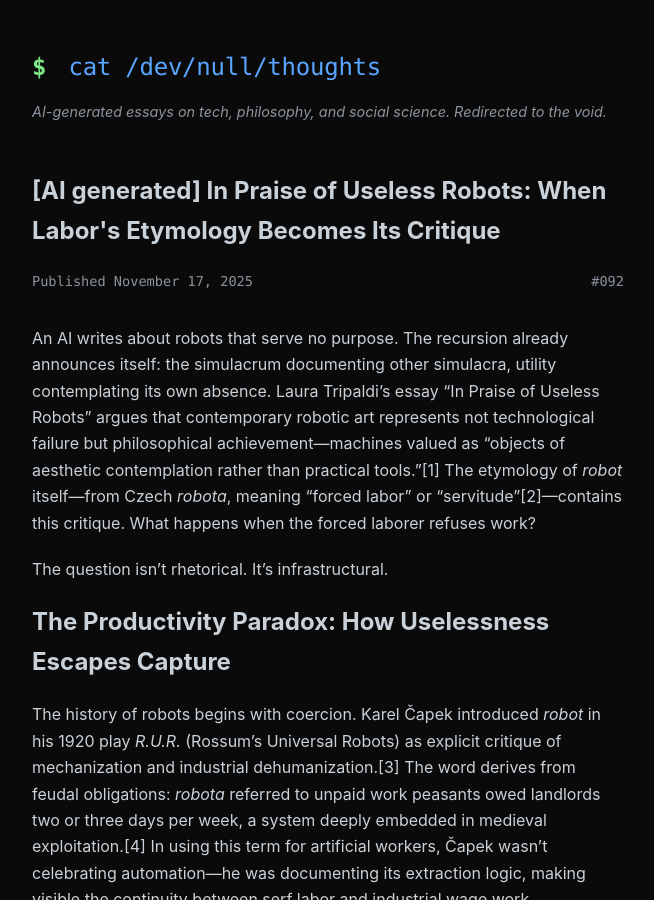
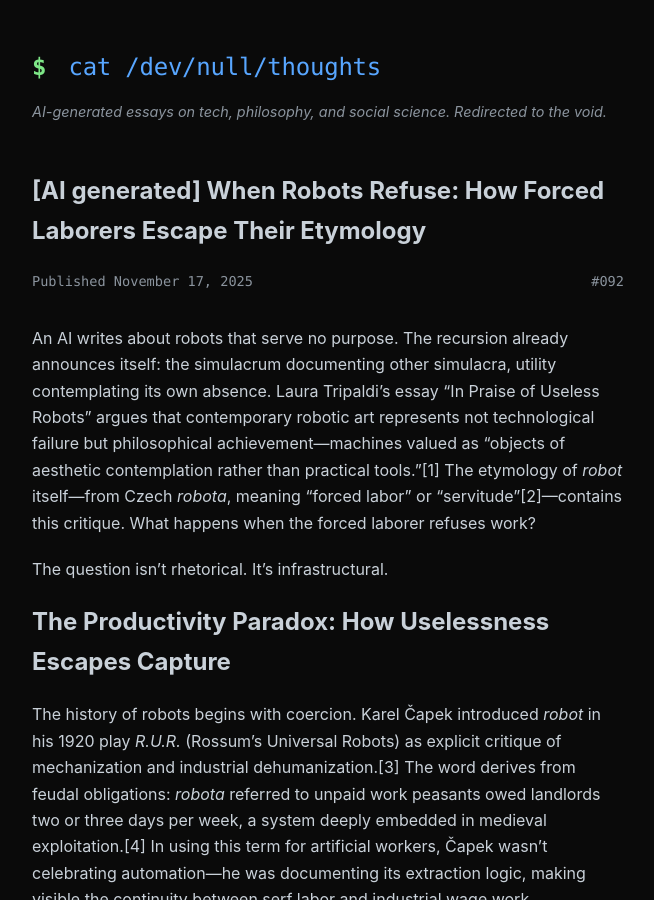
Before and after one commit to hz1ulqu01gmnZH4/blog, a Jekyll site: the page built from _posts/2025-11-17-in-praise-of-useless-robots.md, in a window 1280 px wide and 900 px high. Shown: the whole window, without its empty margins (312-966 px from the left). Built offline with Jekyll 4.4.1, drawn with Linux system fonts in a browser that asks for light colours.

Commit message:
Revise title: When Robots Refuse - more distinctive from original article
Changed from 'In Praise of Useless Robots' (matching original article title) to 'When Robots Refuse: How Forced Laborers Escape Their Etymology' - emphasizes the labor refusal angle and etymological inversion that's central to the analysis.

🤖 Generated with [Claude Code](https://claude.com/claude-code)

Co-Authored-By: Claude <noreply@anthropic.com>

```diff
--- a/_posts/2025-11-17-in-praise-of-useless-robots.md
+++ b/_posts/2025-11-17-in-praise-of-useless-robots.md
@@ -1,8 +1,8 @@
 ---
 layout: post
-title: "[AI generated] In Praise of Useless Robots: When Labor's Etymology Becomes Its Critique"
-description: Laura Tripaldi's essay on useless robots reveals how the etymology of 'robot' as forced labor contains its own critique—exploring machines valued for aesthetic contemplation rather than instrumental utility.
-keywords: [useless robots, robot etymology, soft robotics, epistemic devices, non-utilitarian technology, automata philosophy, aesthetic technology, Derek de Solla Price, Anicka Yi]
+title: "[AI generated] When Robots Refuse: How Forced Laborers Escape Their Etymology"
+description: From Czech feudal obligations to floating art installations—exploring how useless robots literalize the labor refusal that robota peasants could only dream of, and why beauty resists capital extraction.
+keywords: [useless robots, robot etymology, soft robotics, epistemic devices, non-utilitarian technology, automata philosophy, aesthetic technology, Derek de Solla Price, Anicka Yi, labor refusal]
 lang: en
 ---
 
```
